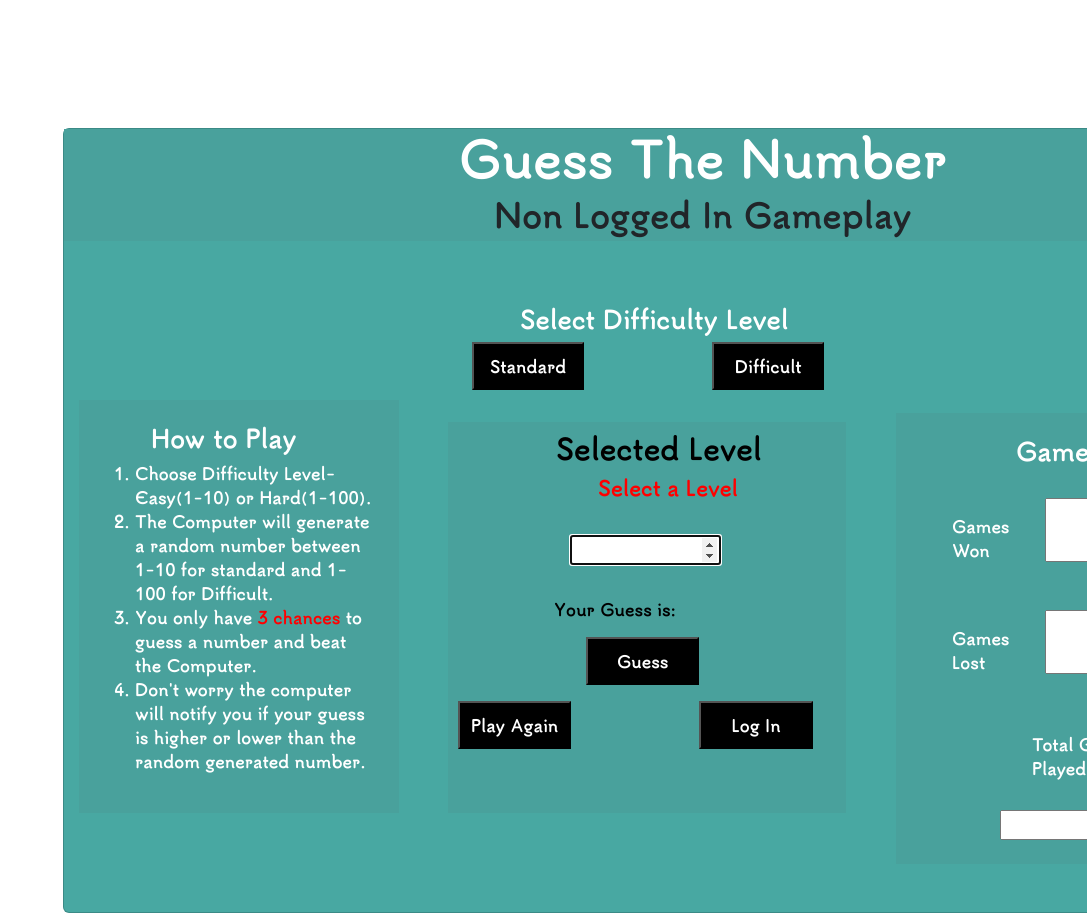
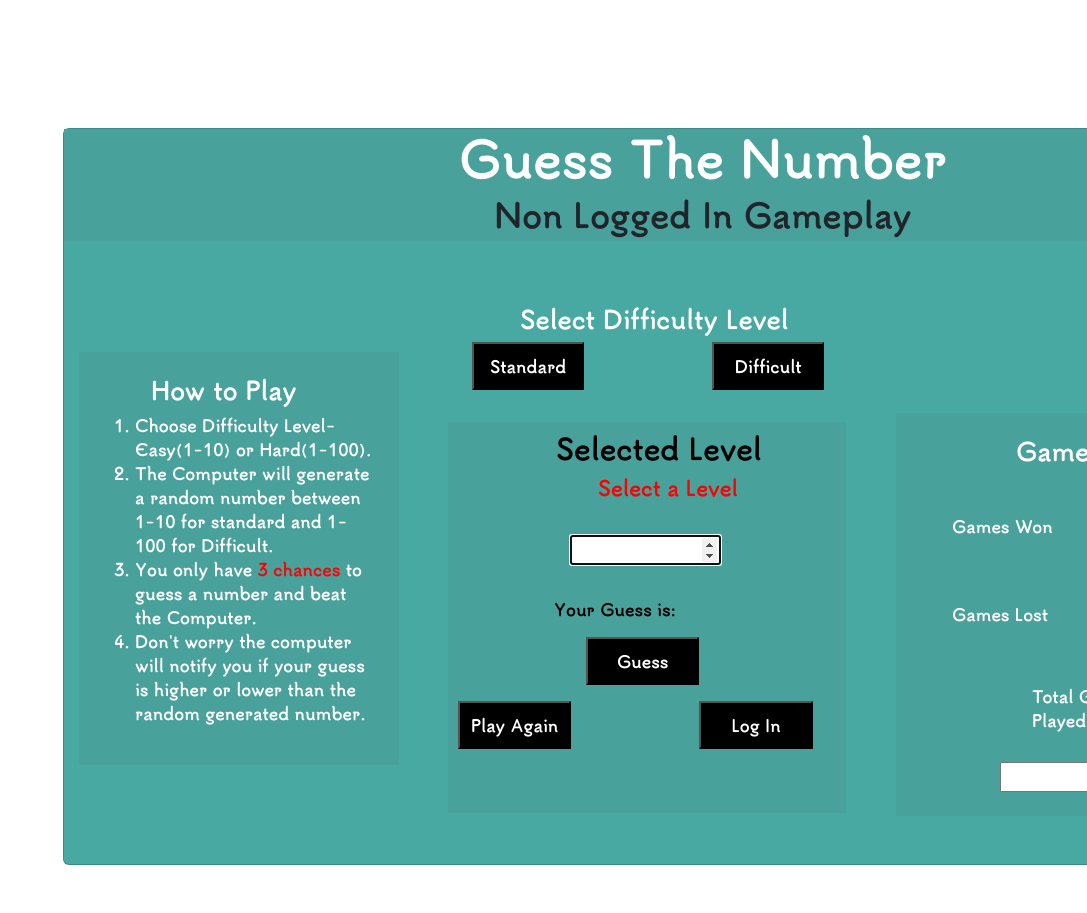
Before and after one commit to AndrewIMLEx/Learning-Project, a React app: page / in a window 1280 px wide. Shown: the top 913 px of the page, without its empty margins (193-1280 px from the left). After the commit the page ends 865 px from the top, so only its background shows below. Built offline with nearby package versions, Linux system fonts and the light colour scheme.

Commit message:
fix for error to htmlFor

```diff
--- a/src/Homepage/Tally.jsx
+++ b/src/Homepage/Tally.jsx
@@ -6,14 +6,14 @@ class Tally extends React.Component{
             <>
             <h4 style={{marginLeft:"4em"}}>Game Tally</h4>
             <form id = "LevelForm">
-            <span><label id = "won-label" for="won">Games Won</label>
-            <input id = "Tally"/></span>
+            <span><label id = "won-label" htmlFor="won">Games Won</label>
+            <output id = "Tally"/></span>
             <br/><br/>
-            <span><label id = "won-label" for="lost">Games Lost</label>
-             <input id = "Tally"/></span>
+            <span><label id = "won-label" htmlFor="lost">Games Lost</label>
+             <output id = "Tally"/></span>
              </form>
              <form id = "Gamesplayed">
-             <label id ="played" for="gamesplayed" style={{marginLeft:"2em"}}>Total Games Played</label>
+             <label id ="played" htmlFor="gamesplayed" style={{marginLeft:"2em"}}>Total Games Played</label>
             <input id ="plays"/>
             </form>
             </>
```
